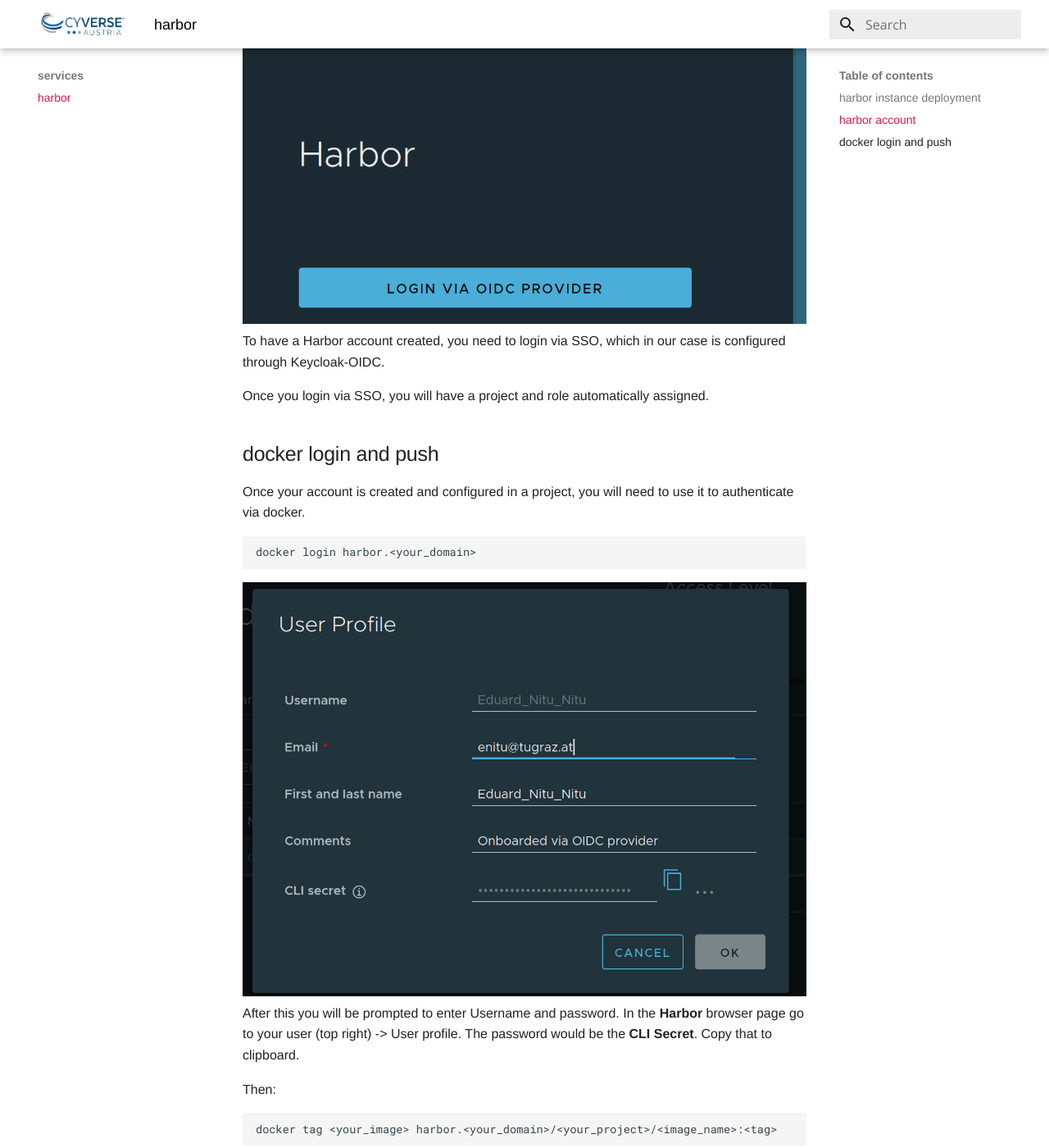
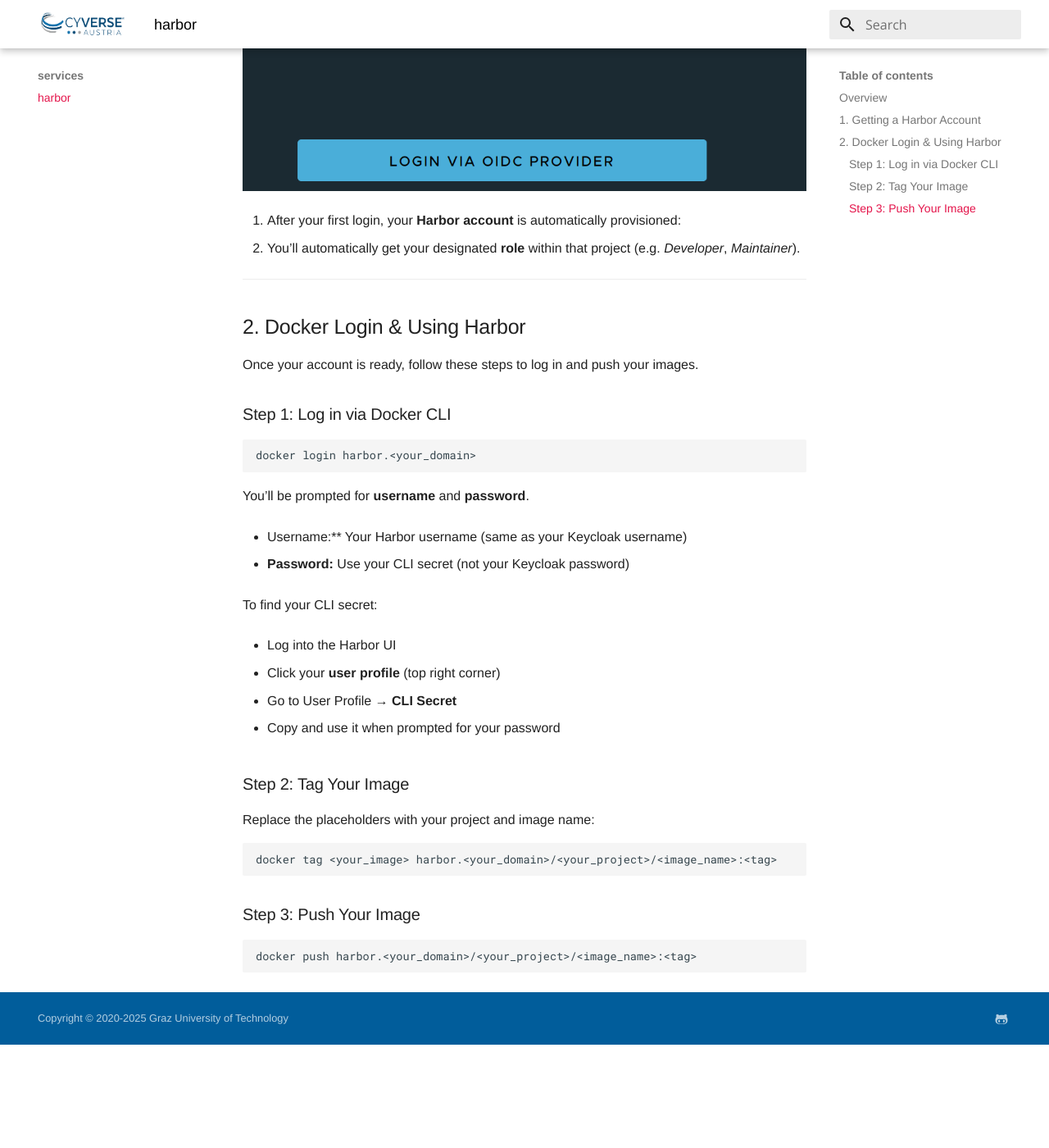
Before and after one commit to cyverse-austria/docs, an MkDocs documentation site: the page built from docs/services/harbor/index.md, in a window 1280 px wide and 1400 px high, scrolled down 726 px. Shown: the whole window at 82% size. Built offline with MkDocs 1.6.1 and Material for MkDocs 9.7.7, drawn with Linux system fonts in a browser that asks for light colours; after the commit the page ends 2000 px from its top, so only the background shows below that; some of the changed text lies outside the part shown.

Commit message:
docs: harbor

````diff
--- a/docs/services/harbor/index.md
+++ b/docs/services/harbor/index.md
@@ -1,39 +1,66 @@
-# Harbor
+# Harbor Registry — Push Image Guide
 
-Harbor is an open source registry that secures artifacts with policies and role-based access control, ensures images are scanned and free from vulnerabilities.
+## Overview
 
-This is a small guide for quick access to harbor docker image storage.
+[Harbor](https://goharbor.io/) is an open-source container registry that provides:
 
-## harbor instance deployment
-TODO
+- **Role-Based Access Control (RBAC)**
+- **Integration with SSO / OIDC** (via Keycloak)
+- **Vulnerability scanning** and secure artifact storage
 
-## harbor account
+This guide shows you how to get started with Harbor, create your account via SSO, and push Docker images to your assigned project.
+
+---
+
+## 1. Getting a Harbor Account
+
+1. Go to the **Harbor Web Interface**:
+   [https://harbor.<your_domain>](https://harbor.<your_domain>)
+
+2. **Log in via SSO** (Keycloak OIDC) using your CyVerse Austria credentials.
+
 ![sso-account](../assets/sso.png)
-To have a Harbor account created, you need to login via SSO, which in our case is configured through Keycloak-OIDC.
 
-Once you login via SSO, you will have a project and role automatically assigned.
+3. After your first login, your **Harbor account** is automatically provisioned:
+   - You’ll automatically get your designated **role** within that project (e.g. *Developer*, *Maintainer*).
+---
 
+## 2. Docker Login & Using Harbor
 
-## docker login and push
-Once your account is created and configured in a project, you will need to use it to authenticate via docker.
+Once your account is ready, follow these steps to log in and push your images.
 
-```
+### Step 1: Log in via Docker CLI
+
+```bash
 docker login harbor.<your_domain>
 ```
 
-![modal](../assets/user_modal.png)
-After this you will be prompted to enter Username and password. In the **Harbor** browser page go to your user (top right) -> User profile. The password would be the **CLI Secret**. Copy that to clipboard.
+You’ll be prompted for **username** and **password**.
 
-Then:
+* Username:** Your Harbor username (same as your Keycloak username)
 
-```
+* **Password:** Use your CLI secret (not your Keycloak password)
+
+To find your CLI secret:
+
+* Log into the Harbor UI
+
+* Click your **user profile** (top right corner)
+
+* Go to User Profile → **CLI Secret**
+
+* Copy and use it when prompted for your password
+
+
+### Step 2: Tag Your Image
+
+Replace the placeholders with your project and image name:
+
+```bash
 docker tag <your_image> harbor.<your_domain>/<your_project>/<image_name>:<tag>
 ```
 
-```
+### Step 3: Push Your Image
+```bash
 docker push harbor.<your_domain>/<your_project>/<image_name>:<tag>
 ```
-
-Check in the Harbor website whether your image was pushed correctly to the desired project.
-
-**Note**: Additional docs for docker authentication https://docs.docker.com/desktop/setup/sign-in/
````
Also changed, not shown: docs/services/assets/sso.png.
